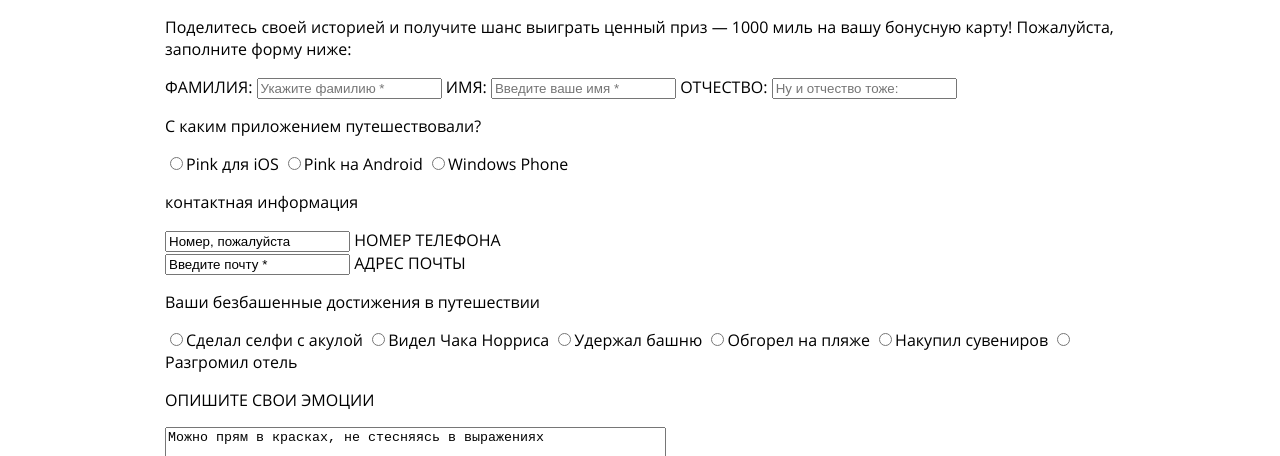
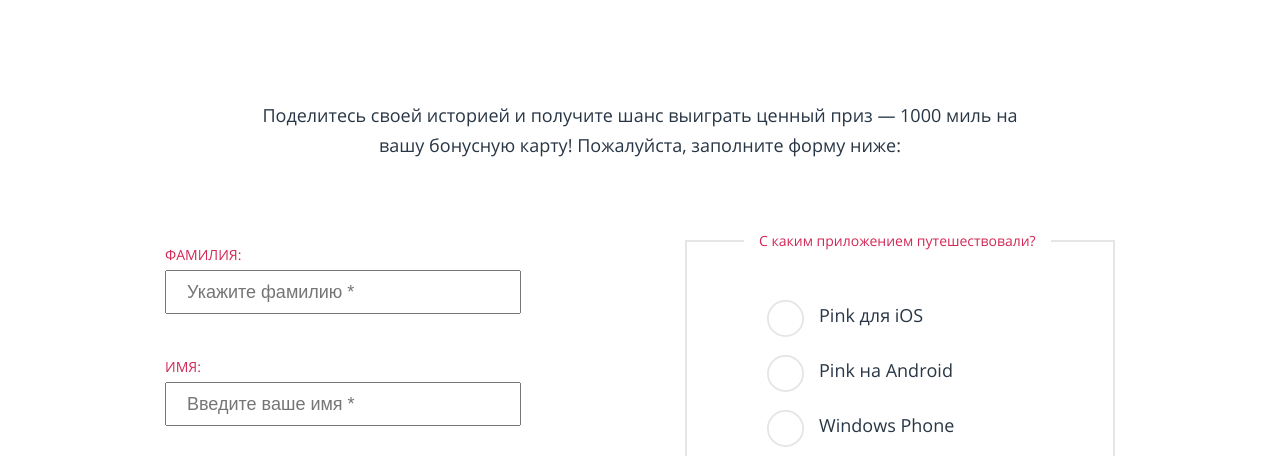
Before and after one commit to petbog/newpink, a website: page source/form.html in a window 1280 px wide. Shown: the part 344-800 px from the top of the page. Drawn offline with nearby package versions, Linux system fonts and the light colour scheme; files that its build step writes are made by us from their sources.

Commit message:
делаею формы дальше

```diff
--- a/source/form.html
+++ b/source/form.html
@@ -36,31 +36,49 @@
     <div class="container">
       <form action="" method="get">
         <div class="heading">
-          <p class="heading__text">Поделитесь своей историей и получите шанс выиграть ценный приз — 1000 миль на вашу
-            бонусную карту! Пожалуйста, заполните форму ниже:</p>
+          <p class="heading__text">Поделитесь своей историей и получите шанс выиграть ценный приз — 1000 миль на
+            <br>вашу
+            бонусную карту! Пожалуйста, заполните форму ниже:
+          </p>
         </div>
         <div class="form__info">
           <div class="form__info-human">
-            <label for="family">ФАМИЛИЯ:</label>
-            <input type="text" name="family" id="family" placeholder="Укажите фамилию *" required>
-
-            <label for="name">ИМЯ:</label>
-            <input type="text" name="name" id="name" placeholder="Введите ваше имя *" required>
-
-            <label for="patronymic">ОТЧЕСТВО:</label>
-            <input type="text" name="patronymic" id="patronymic" placeholder="Ну и отчество тоже:">
+            <div class="form__box">
+              <label class="form__box-label" for="family">ФАМИЛИЯ:</label>
+              <input class="form__box-input" type="text" name="family" id="family" placeholder="Укажите фамилию *"
+                required>
+            </div>
+            <div class="form__box">
+              <label class="form__box-label" for="name">ИМЯ:</label>
+              <input class="form__box-input" type="text" name="name" id="name" placeholder="Введите ваше имя *"
+                required>
+            </div>
+            <div class="form__box">
+              <label class="form__box-label" for="patronymic">ОТЧЕСТВО:</label>
+              <input class="form__box-input" type="text" name="patronymic" id="patronymic"
+                placeholder="Ну и отчество тоже:">
+            </div>
           </div>
           <div class="form__info-application">
             <p class="form__info-application-text">С каким приложением путешествовали?</p>
-            <label for="application-ios">
-              <input type="radio" name="application-ios" id="application-ios">Pink для iOS
-            </label>
-            <label for="application-android">
-              <input type="radio" name="application-android" id="application-android">Pink на Android
-            </label>
-            <label for="application-Windows">
-              <input type="radio" name="application-Windows" id="application-Windows">Windows Phone
-            </label>
+            <div class="application__box">
+              <label class="application__box-label" for="application-ios">
+                <input class="application__box-input" type="checkbox" name="application-ios" id="application-ios">Pink для iOS
+                <span class="application__box-icon"></span>
+              </label>
+            </div>
+            <div class="application__box">
+              <label class="application__box-label" for="application-android">
+                <input class="application__box-input" type="checkbox" name="application-android" id="application-android">Pink на Android
+                <span class="application__box-icon"></span>
+              </label>
+            </div>
+            <div class="application__box">
+              <label class="application__box-label" for="application-Windows">
+                <input class="application__box-input" type="checkbox" name="application-Windows" id="application-Windows">Windows Phone
+                <span class="application__box-icon"></span>
+              </label>
+            </div>
           </div>
         </div>
         <div class="contact-info">
--- a/source/less/block/fonts.less
+++ b/source/less/block/fonts.less
@@ -3,7 +3,7 @@
     src: url('../../fonts/opensans.woff2') format('woff2'),
          url('../../fonts/opensans.woff') format('woff');
     font-style: normal;
-    font-weight: 500;
+    font-weight: 400;
     font-display: swap;
 }
 @font-face {
--- /dev/null
+++ b/source/less/block/form__info.less
@@ -0,0 +1,88 @@
+.form__info{
+  display: flex;
+  justify-content: space-between;
+}
+
+.form__info-human{
+    display: flex;
+    max-width: 430px;
+    max-height: 280px;
+    flex-direction: column;
+}
+.form__box{
+  max-width: 430px;
+  max-height: 65px;
+  &-label{
+    color: #D22856;
+    font-weight: 400;
+    font-size: 14px;
+    line-height: 30px;
+    cursor: pointer;
+  }
+  &-input{
+    color: #283645;
+    font-weight: 400;
+    font-size: 18px;
+    line-height: 30px;
+    padding: 5px 100px 5px 20px;
+  }
+}
+.form__box:nth-child(1){
+  margin-bottom: 47px;
+}
+.form__box:nth-child(2){
+  margin-bottom: 47px;
+}
+.form__box:nth-child(2) .form__box-label{
+  padding-right:40px;
+}
+//form__info-application
+
+.form__info-application{
+  min-width: 430px;
+  max-height: 300px;
+  border: 2px solid #E5E5E5;
+  position: relative;
+  &-text{
+    color: #D22856;
+    font-weight: 400;
+    font-size: 14px;
+    line-height: 30px;
+    transform: translate(57px, -30px);
+    background-color: #ffffff;
+    display: inline-block;
+    padding: 0 15px;
+  }
+}
+.application__box{
+  position: relative;
+  margin-bottom: 25px;
+  &-label{
+    color: #283645;
+    font-weight: 400;
+    font-size: 18px;
+    line-height: 30px;
+    padding-left:132px;
+    cursor: pointer;
+  }
+  &-input{
+    -webkit-appearance: none;
+    appearance: none;
+    position: absolute;
+  }
+  &-icon{
+    position: absolute;
+    width: 37px;
+    height: 37px;
+    background-image: url(../../img/radio.svg);
+    background-repeat: no-repeat;
+    top:-5;
+    left: 80px;
+    background-size: 100% 100%;
+  }
+}
+.application__box-input:checked + .application__box-icon{
+  background-image: url(../../img/radio-chek.svg);
+  background-repeat: no-repeat;
+  background-size: 100% 100%;
+}
--- /dev/null
+++ b/source/less/block/heading-form.less
@@ -0,0 +1,11 @@
+.heading{
+  text-align: center;
+  margin-top: 100px;
+  &__text{
+    color:#283645;
+    font-size: 18px;
+    font-weight: 400;
+    line-height: 30px;
+    margin-bottom: 80px;
+  }
+}
--- a/source/less/style.less
+++ b/source/less/style.less
@@ -16,3 +16,5 @@
 @import "block/gallery.less";
 @import "block/loading.less";
 @import "block/header-form.less";
+@import "block/heading-form.less";
+@import "block/form__info.less";
```
Also changed, not shown: source/img/radio-chek.svg (added), source/img/radio.svg (added).
